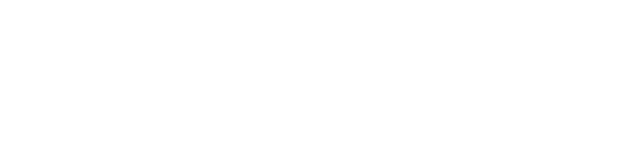
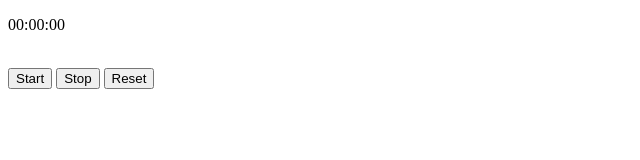
Before and after one commit to YuliiaZaharia/stopwatch-javascript, a plain HTML site: page index.html in a window 1280 px wide. Shown: the whole page, without its empty margins (0-640 px from the left). Drawn offline with Linux system fonts and the light colour scheme.

Commit message:
created body of the project in html

```diff
--- a/index.html
+++ b/index.html
@@ -8,7 +8,16 @@
     <link rel="stylesheet" href="styles.css">
 </head>
 <body>
-
+    <div class="container">
+        <div class="wrapper">
+            <p>
+                <span class="mins">00</span>:<span class="seconds">00</span>:<span class="tens">00</span>
+            </p> <br>
+            <button class="btn-start">Start</button>
+            <button class="btn-stop">Stop</button>
+            <button class="btn-reset">Reset</button>
+        </div>
+    </div>
 <script src="index.js"></script>
 </body>
 </html>
```
